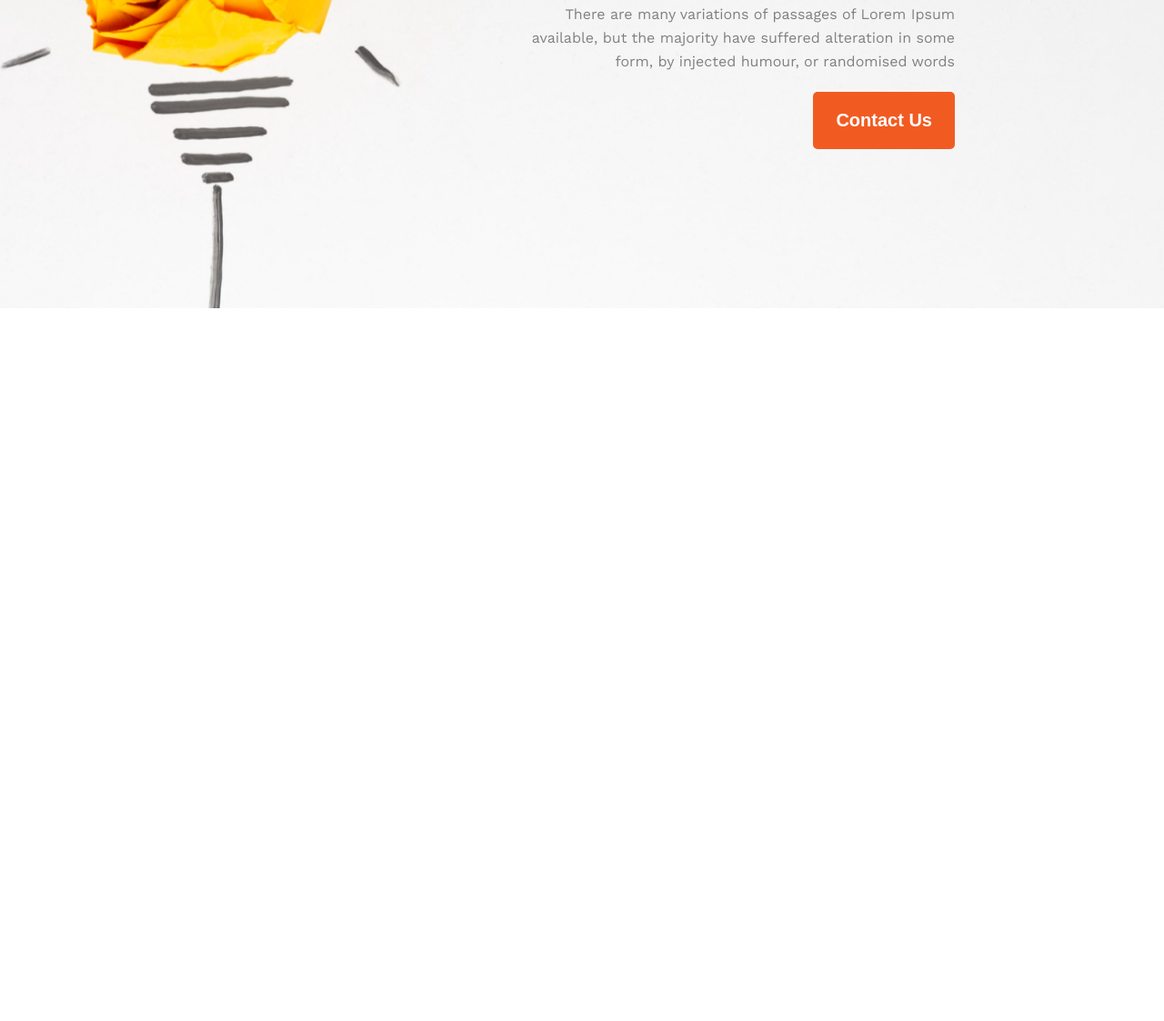
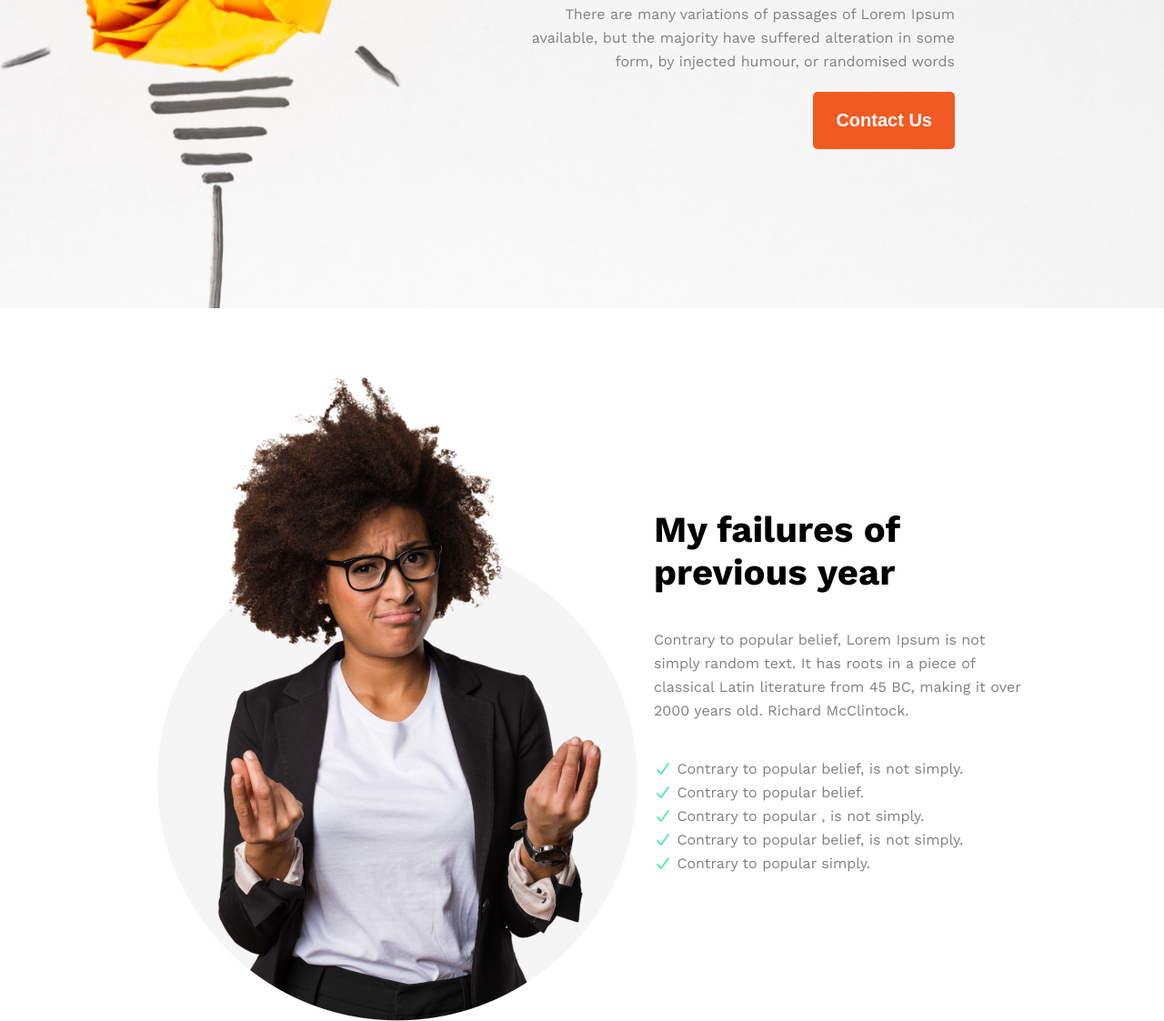
Before and after one commit to SyedTawsif07/module-5-practice, a plain HTML site: page index.html in a window 1280 px wide. Shown: the part 461-1584 px from the top of the page at 91% size. Before the commit the page ends 800 px from the top, so only its background shows below. Drawn offline with nearby package versions, Linux system fonts and the light colour scheme; a web font is replaced by a local one.

Commit message:
created section-2 according to figma file

```diff
--- a/index.html
+++ b/index.html
@@ -10,12 +10,15 @@
     <link
         href="https://fonts.googleapis.com/css2?family=Courier+Prime:ital,wght@0,400;0,700;1,400;1,700&family=Open+Sans:ital,wght@0,300..800;1,300..800&family=Playfair:ital,opsz,wght@0,5..1200,300..900;1,5..1200,300..900&family=Poppins:ital,wght@0,100;0,200;0,300;0,400;0,500;0,600;0,700;0,800;0,900;1,100;1,200;1,300;1,400;1,500;1,600;1,700;1,800;1,900&family=Work+Sans:ital,wght@0,100..900;1,100..900&display=swap"
         rel="stylesheet">
+    <link rel="stylesheet" href="https://cdnjs.cloudflare.com/ajax/libs/font-awesome/7.0.1/css/all.min.css"
+        integrity="sha512-2SwdPD6INVrV/lHTZbO2nodKhrnDdJK9/kg2XD1r9uGqPo1cUbujc+IYdlYdEErWNu69gVcYgdxlmVmzTWnetw=="
+        crossorigin="anonymous" referrerpolicy="no-referrer" />
 
     <link rel="stylesheet" href="styles/style1.css">
 </head>
 
 <body>
-    <section>
+    <section class="section-1">
         <div class="container-1">
             <div class="box">
                 <div class="content">
@@ -29,6 +32,30 @@
         </div>
     </section>
 
+    <section class="section-2">
+        <div class="container-2">
+            <div class="section-2-image">
+                <img src="images/person.png" alt="">
+            </div>
+
+            <div class="section-2-content">
+                <h2>My failures of previous year</h2>
+                <p>Contrary to popular belief, Lorem Ipsum is not simply random text. It has roots in a piece of
+                    classical Latin literature from 45 BC, making it over 2000 years old. Richard McClintock.</p>
+
+                <ul class="lists">
+                    <li><i class="fa-solid fa-check" style="color: #63E6BE;"></i> Contrary to popular belief, is not
+                        simply.</li>
+                    <li><i class="fa-solid fa-check" style="color: #63E6BE;"></i> Contrary to popular belief.</li>
+                    <li><i class="fa-solid fa-check" style="color: #63E6BE;"></i> Contrary to popular , is not simply.
+                    </li>
+                    <li><i class="fa-solid fa-check" style="color: #63E6BE;"></i> Contrary to popular belief, is not
+                        simply.</li>
+                    <li><i class="fa-solid fa-check" style="color: #63E6BE;"></i> Contrary to popular simply.</li>
+                </ul>
+            </div>
+        </div>
+    </section>
 
 </body>
 
--- a/styles/style1.css
+++ b/styles/style1.css
@@ -53,3 +53,47 @@ body {
 }
 
 /* section 2 */
+
+.section-2 {
+    /* border: 2px solid red; */
+}
+
+.container-2 {
+    padding: 0 150px;
+    /* border: 2px solid red; */
+    margin-top: 60px;
+    display: flex;
+    justify-content: space-evenly;
+    align-items: center;
+}
+
+.section-2-image img {
+    vertical-align: middle;
+}
+
+.section-2-content {
+    width: 416px;
+    /* border: 1px solid black; */
+}
+
+.section-2-content h2 {
+    font-size: 40px;
+    font-weight: bold;
+    margin-bottom: 38px;
+}
+
+.section-2-content p {
+    line-height: 26px;
+    color: gray;
+    margin-bottom: 38px;
+}
+
+.section-2-content ul li {
+    list-style: none;
+    line-height: 26px;
+}
+
+.lists {
+    color: gray;
+    width: 349px;
+}
```
